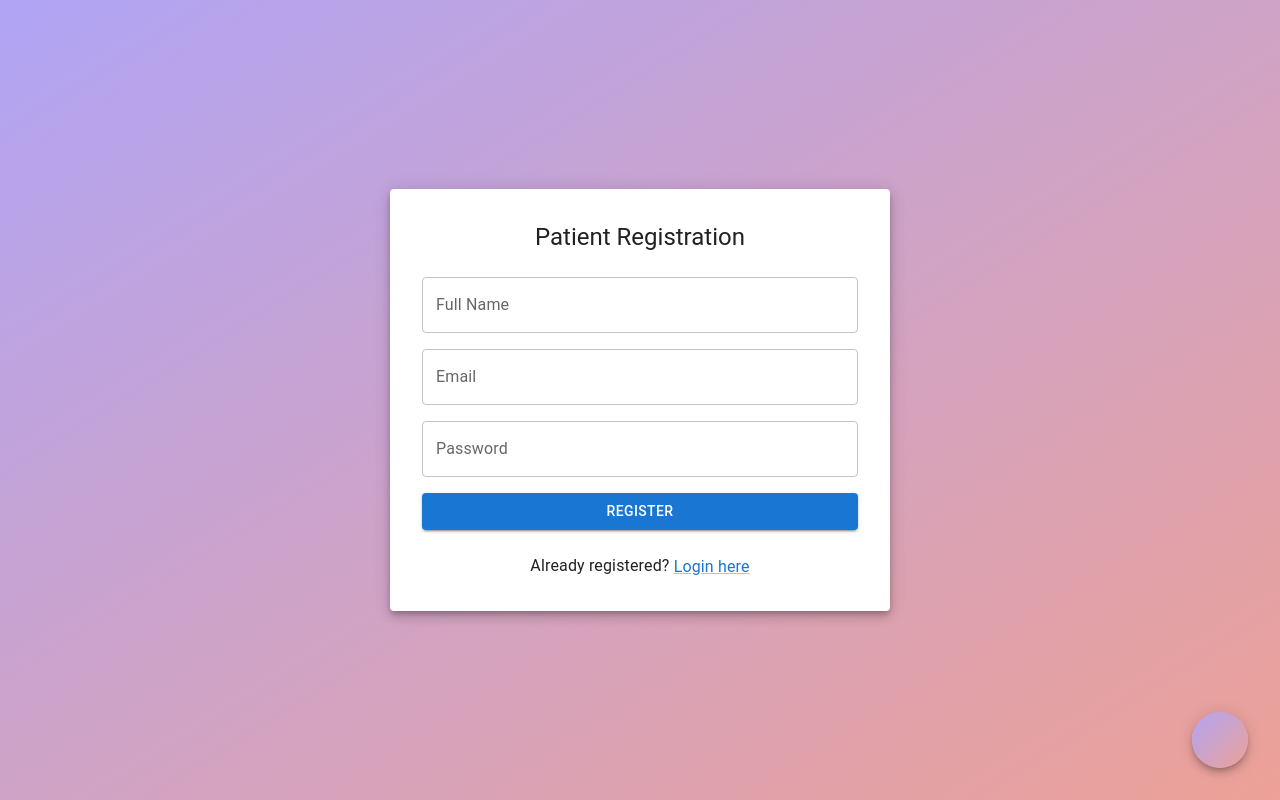
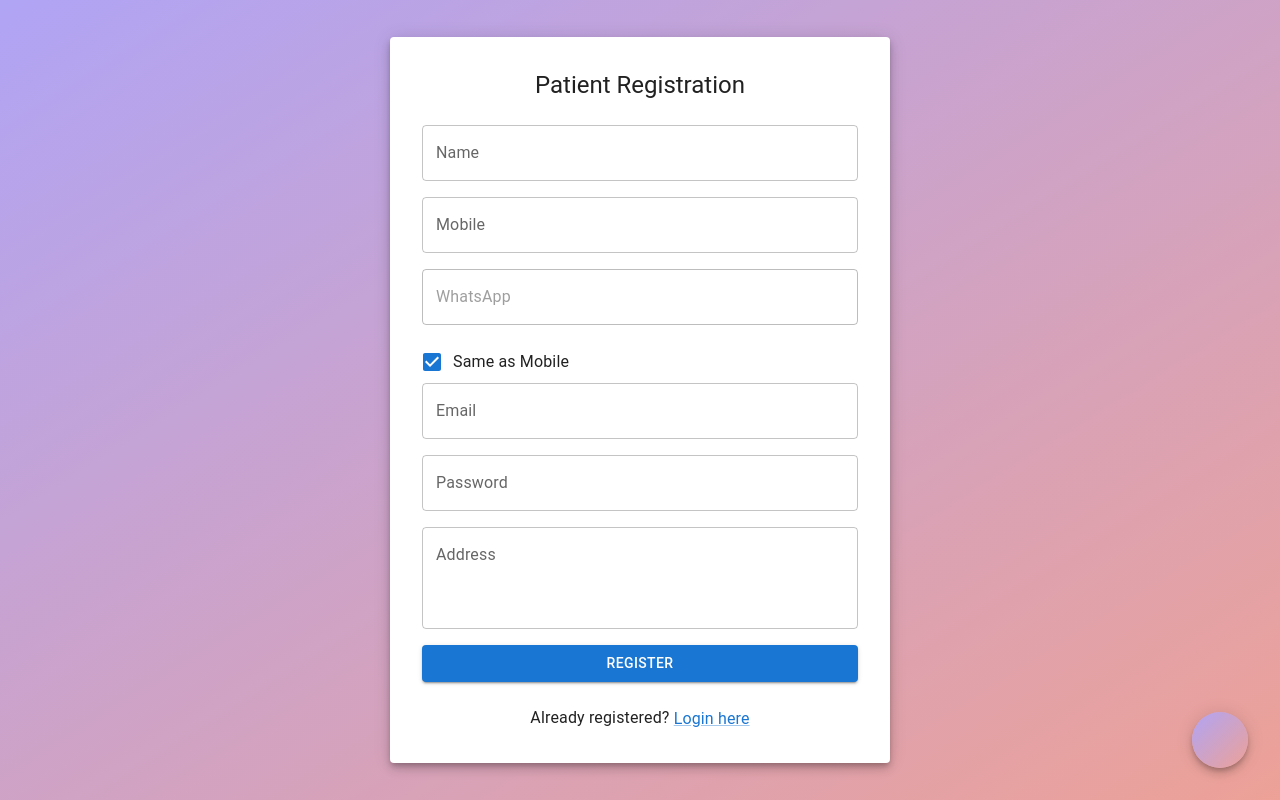
Before and after one commit to nikk0895/Schedule-Pro, a Next.js app: page / in a window 1280 px wide. Built offline with nearby package versions, Linux system fonts and the light colour scheme; no server answers; some icons are missing.

Commit message:
fix bugs

```diff
--- a/src/components/RegisterForm.tsx
+++ b/src/components/RegisterForm.tsx
@@ -1,33 +1,47 @@
+// src/components/RegisterForm.tsx
 import { useState } from 'react';
 import {
   TextField,
   FormControl,
+  FormControlLabel,
+  Checkbox,
   Button,
-  Typography,
 } from '@mui/material';
 import { useRouter } from 'next/router';
 import { useSnackbar } from 'notistack';
 import { createUserWithEmailAndPassword } from 'firebase/auth';
+import { doc, setDoc } from 'firebase/firestore';
 import { auth, db } from '@/utils/firebase';
 import { registerSchema } from '@/types/formSchemas';
-import { doc, setDoc } from 'firebase/firestore';
 
 export default function RegisterForm() {
   const router = useRouter();
   const { enqueueSnackbar } = useSnackbar();
 
+  const [name, setName] = useState('');
+  const [mobile, setMobile] = useState('');
+  const [whatsapp, setWhatsapp] = useState('');
+  const [sameAsMobile, setSameAsMobile] = useState(true);
   const [email, setEmail] = useState('');
+  const [address, setAddress] = useState('');
   const [password, setPassword] = useState('');
-  const [name, setName] = useState('');
   const [errors, setErrors] = useState<Record<string, string>>({});
-  const [registerFailed, setRegisterFailed] = useState(false);
 
   const handleRegister = async (e: React.FormEvent<HTMLFormElement>) => {
-    e.preventDefault(); // ✅ prevent page reload
+    e.preventDefault(); // ✅ Required to prevent form from reloading the page
     setErrors({});
-    setRegisterFailed(false);
+    const lowerEmail = email.toLowerCase();
 
-    const result = registerSchema.safeParse({ name, email, password });
+    const formData = {
+      name,
+      mobile,
+      whatsapp: sameAsMobile ? mobile : whatsapp,
+      email: lowerEmail,
+      address,
+      password,
+    };
+
+    const result = registerSchema.safeParse(formData);
 
     if (!result.success) {
       const formErrors: Record<string, string> = {};
@@ -43,20 +57,23 @@ export default function RegisterForm() {
     }
 
     try {
-      const userCred = await createUserWithEmailAndPassword(auth, email, password);
+      const userCred = await createUserWithEmailAndPassword(auth, lowerEmail, password);
       const uid = userCred.user.uid;
 
-      await setDoc(doc(db, 'patients', uid), {
+      const patientRef = doc(db, 'patients', uid);
+      await setDoc(patientRef, {
+        uid,
         name,
-        email,
-        uid,
+        mobile,
+        whatsapp: sameAsMobile ? mobile : whatsapp,
+        email: lowerEmail,
+        address,
         createdAt: new Date().toISOString(),
       });
 
-      enqueueSnackbar('Registration successful!', { variant: 'success' });
+      enqueueSnackbar('Registration successful! Redirecting to dashboard...', { variant: 'success' });
       router.push('/dashboard');
     } catch (err: any) {
-      setRegisterFailed(true);
       enqueueSnackbar(err.message || 'Registration failed', { variant: 'error' });
     }
   };
@@ -65,13 +82,47 @@ export default function RegisterForm() {
     <form onSubmit={handleRegister}>
       <FormControl fullWidth sx={{ mb: 2 }}>
         <TextField
-          label="Full Name"
+          label="Name"
           value={name}
           onChange={(e) => setName(e.target.value)}
           error={!!errors.name}
           helperText={errors.name}
         />
       </FormControl>
+
+      <FormControl fullWidth sx={{ mb: 2 }}>
+        <TextField
+          label="Mobile"
+          value={mobile}
+          onChange={(e) => setMobile(e.target.value)}
+          error={!!errors.mobile}
+          helperText={errors.mobile}
+        />
+      </FormControl>
+
+      <FormControl fullWidth sx={{ mb: 2 }}>
+        <TextField
+          label="WhatsApp"
+          value={sameAsMobile ? mobile : whatsapp}
+          onChange={(e) => setWhatsapp(e.target.value)}
+          disabled={sameAsMobile}
+          error={!!errors.whatsapp}
+          helperText={errors.whatsapp}
+        />
+      </FormControl>
+
+      <FormControlLabel
+        control={
+          <Checkbox
+            checked={sameAsMobile}
+            onChange={(e) => {
+              setSameAsMobile(e.target.checked);
+              if (e.target.checked) setWhatsapp(mobile);
+            }}
+          />
+        }
+        label="Same as Mobile"
+      />
 
       <FormControl fullWidth sx={{ mb: 2 }}>
         <TextField
@@ -94,11 +145,17 @@ export default function RegisterForm() {
         />
       </FormControl>
 
-      {registerFailed && (
-        <Typography color="error" sx={{ mb: 2 }}>
-          Registration failed. Try again.
-        </Typography>
-      )}
+      <FormControl fullWidth sx={{ mb: 2 }}>
+        <TextField
+          label="Address"
+          value={address}
+          onChange={(e) => setAddress(e.target.value)}
+          error={!!errors.address}
+          helperText={errors.address}
+          multiline
+          rows={3}
+        />
+      </FormControl>
 
       <Button variant="contained" fullWidth type="submit">
         Register
```
